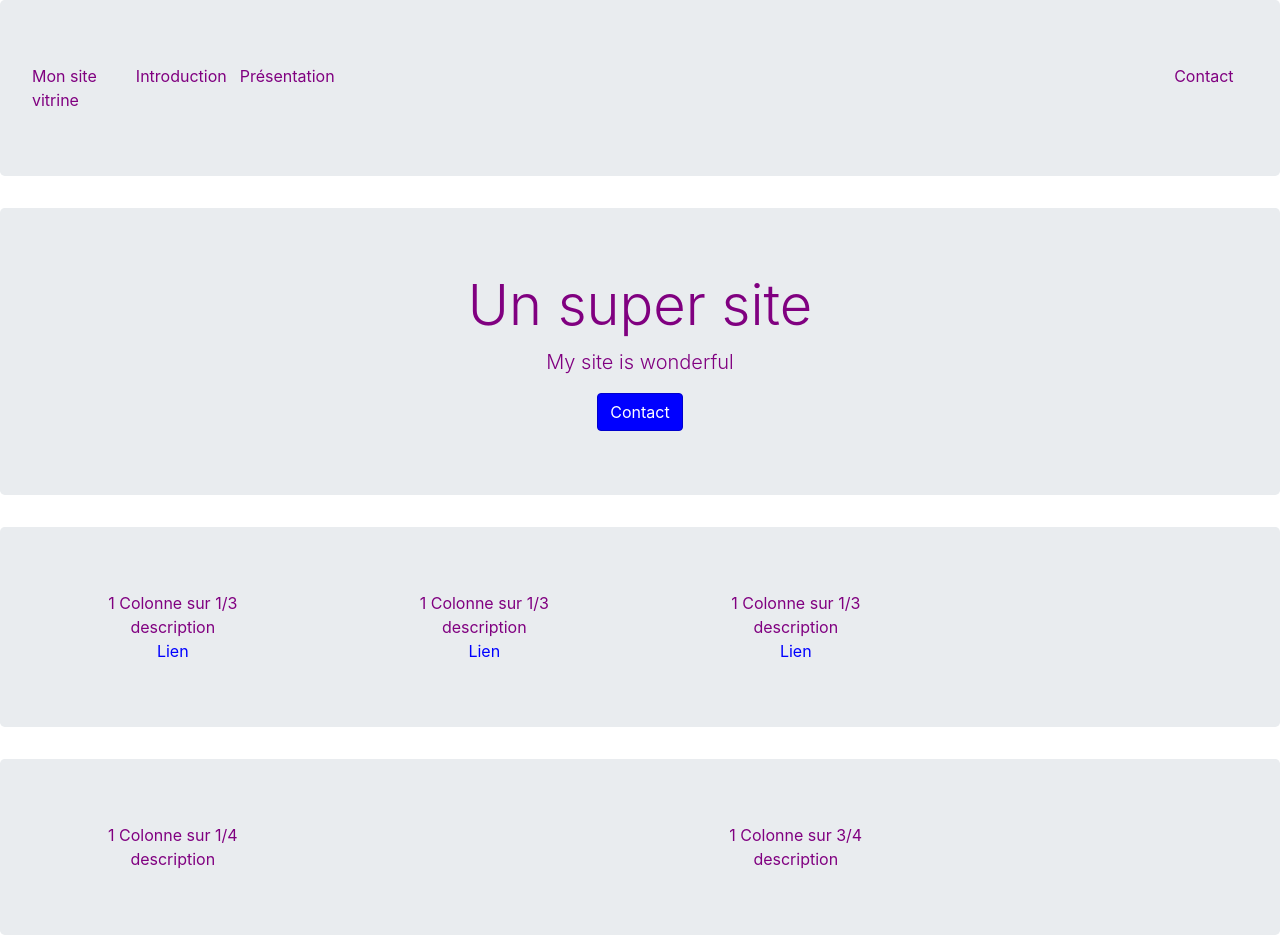
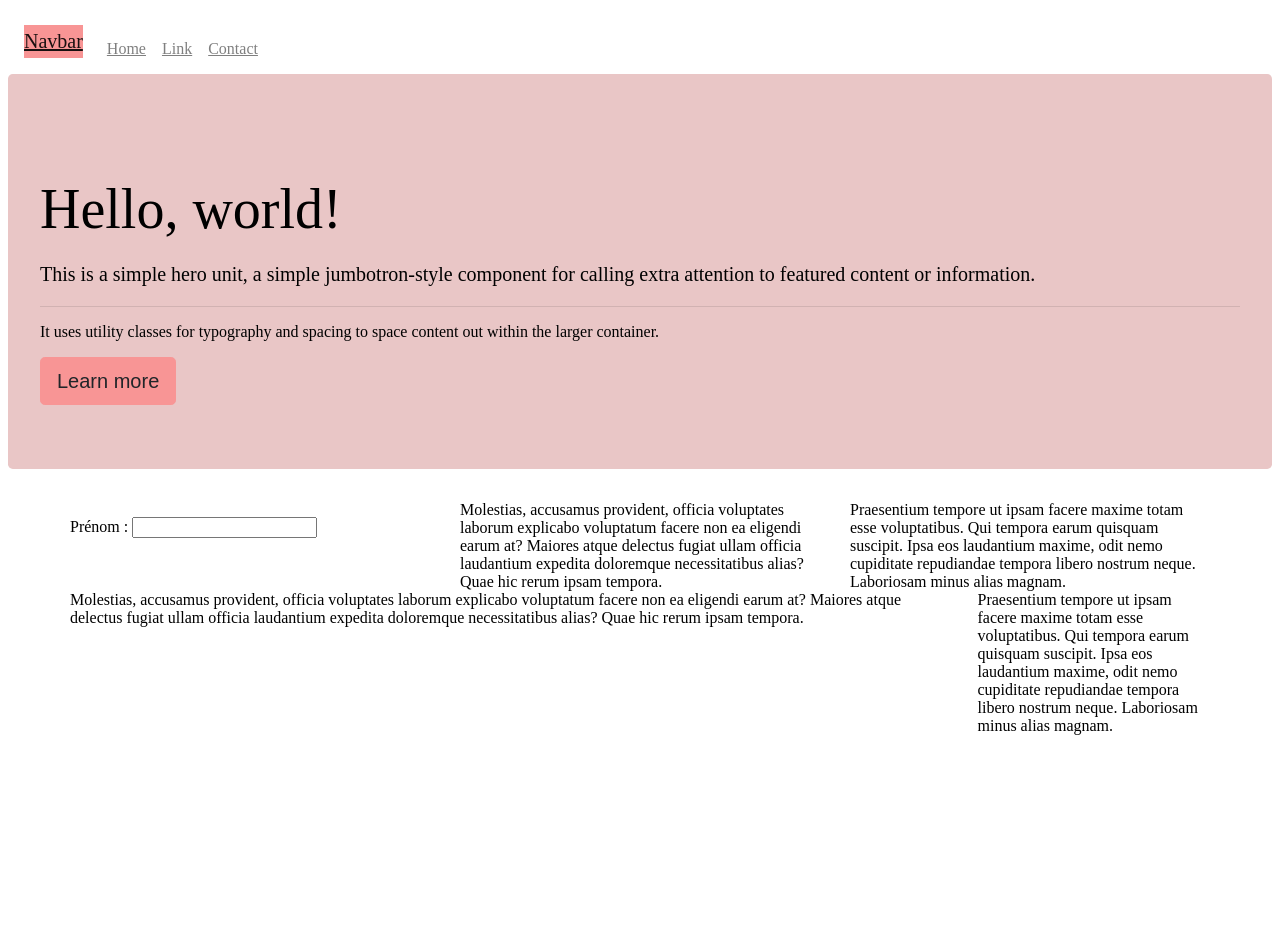
Before and after one commit to fjsafa/Formation_Industrialisation_Front_End_09032020, a website: page src/index.html in a window 1280 px wide. After the commit the page ends 885 px from the top, so only its background shows below. Drawn offline with nearby package versions, Linux system fonts and the light colour scheme; files that its build step writes are made by us from their sources; files whose address does not match are found by name.

Commit message:
docs:maj notes

```diff
--- a/src/index.html
+++ b/src/index.html
@@ -6,75 +6,107 @@
     <meta name="viewport" content="width=device-width, initial-scale=1, shrink-to-fit=no" />
 
     <!-- Bootstrap CSS -->
-    <link rel="stylesheet" href="node_modules/bootstrap/dist/css/bootstrap.min.css" />
     <link rel="stylesheet" href="css/app.css" />
+
+    <title>Hello, world!</title>
   </head>
   <body>
-    <!-- .container>div.col*3>lorem -->
+    <nav class="navbar navbar-expand-lg navbar-light bg-light">
+      <a class="navbar-brand" href="#">Navbar</a>
+      <button class="navbar-toggler" type="button" data-toggle="collapse" data-target="#menu">
+        <span class="navbar-toggler-icon"></span>
+      </button>
+
+      <div class="collapse navbar-collapse" id="menu">
+        <ul class="navbar-nav">
+          <li class="nav-item">
+            <a class="nav-link" href="#">Home</a>
+          </li>
+          <li class="nav-item">
+            <a class="nav-link" href="#">Link</a>
+          </li>
+        </ul>
+        <ul class="navbar-nav ml-auto">
+          <li class="nav-item">
+            <a class="nav-link" href="#">Contact</a>
+          </li>
+        </ul>
+      </div>
+    </nav>
     <div class="jumbotron">
+      <h1 class="display-4">Hello, world!</h1>
+      <p class="lead">
+        This is a simple hero unit, a simple jumbotron-style component for calling extra attention to featured content
+        or information.
+      </p>
+      <hr class="my-4" />
+      <p>
+        It uses utility classes for typography and spacing to space content out within the larger container.
+      </p>
+      <button class="btn btn-primary btn-lg" href="#" role="button" data-toggle="modal" data-target="#modal">
+        Learn more
+      </button>
+    </div>
+    <!-- EMMET https://emmet.io/ -->
+    <!-- .container>.row>.col*3>lorem -->
+    <div class="container">
       <div class="row">
-        <div class="col-1">Mon site vitrine</div>
-        <div class="col-1">Introduction</div>
-        <div class="col-9">Présentation</div>
-        <div class="col-1">Contact</div>
+        <div class="col-sm">
+          <p>Prénom : <input class="prenom" /></p>
+          <p class="output"></p>
+        </div>
+        <div class="col">
+          Molestias, accusamus provident, officia voluptates laborum explicabo voluptatum facere non ea eligendi earum
+          at? Maiores atque delectus fugiat ullam officia laudantium expedita doloremque necessitatibus alias? Quae hic
+          rerum ipsam tempora.
+        </div>
+        <div class="col">
+          Praesentium tempore ut ipsam facere maxime totam esse voluptatibus. Qui tempora earum quisquam suscipit. Ipsa
+          eos laudantium maxime, odit nemo cupiditate repudiandae tempora libero nostrum neque. Laboriosam minus alias
+          magnam.
         </div>
       </div>
 
-    <div class="jumbotron">
-      <h1 class="display-4 text-center">Un super site</h1>
-      <p class="lead text-center">My site is wonderful</p>
-      <div class="text-center">
-        <button type="button" class="btn btn-secondary">Contact</button>
+      <div class="row my-3">
+        <div class="col-3">
+          Molestias, accusamus provident, officia voluptates laborum explicabo voluptatum facere non ea eligendi earum
+          at? Maiores atque delectus fugiat ullam officia laudantium expedita doloremque necessitatibus alias? Quae hic
+          rerum ipsam tempora.
+        </div>
+        <div class="col">
+          Praesentium tempore ut ipsam facere maxime totam esse voluptatibus. Qui tempora earum quisquam suscipit. Ipsa
+          eos laudantium maxime, odit nemo cupiditate repudiandae tempora libero nostrum neque. Laboriosam minus alias
+          magnam.
+        </div>
       </div>
     </div>
 
-    <div class="jumbotron">
-      <div class="row">
-        <div class="col-3 text-center">
-          1 Colonne sur 1/3
-          <br />
-          description <br /><a href="lien">Lien</a>
+    <div class="modal fade" id="modal">
+      <div class="modal-dialog" role="document">
+        <div class="modal-content">
+          <div class="modal-header">
+            <h5 class="modal-title" id="exampleModalLabel">Modal title</h5>
+            <button type="button" class="close" data-dismiss="modal" aria-label="Close">
+              <span aria-hidden="true">&times;</span>
+            </button>
           </div>
-        <div class="col-3 text-center">
-          1 Colonne sur 1/3
-          <br />
-          description <br /><a href="lien">Lien</a>
+          <div class="modal-body">
+            ...
           </div>
-        <div class="col-3 text-center">
-          1 Colonne sur 1/3
-          <br />
-          description <br /><a href="lien">Lien</a>
+          <div class="modal-footer">
+            <button type="button" class="btn btn-secondary" data-dismiss="modal">
+              Close
+            </button>
+            <button type="button" class="btn btn-primary">Save changes</button>
           </div>
-      </div>
-    </div>
-    <div class="jumbotron">
-      <div class="row">
-        <div class="col-3 text-center">
-          1 Colonne sur 1/4 <br />
-          description
-        </div>
-        <div class="col-9 text-center">
-          1 Colonne sur 3/4 <br />
-          description
         </div>
       </div>
     </div>
     <!-- Optional JavaScript -->
     <!-- jQuery first, then Popper.js, then Bootstrap JS -->
-    <script
-      src="https://code.jquery.com/jquery-3.4.1.slim.min.js"
-      integrity="sha384-J6qa4849blE2+poT4WnyKhv5vZF5SrPo0iEjwBvKU7imGFAV0wwj1yYfoRSJoZ+n"
-      crossorigin="anonymous"
-    ></script>
-    <script
-      src="https://cdn.jsdelivr.net/npm/popper.js@1.16.0/dist/umd/popper.min.js"
-      integrity="sha384-Q6E9RHvbIyZFJoft+2mJbHaEWldlvI9IOYy5n3zV9zzTtmI3UksdQRVvoxMfooAo"
-      crossorigin="anonymous"
-    ></script>
-    <script
-      src="https://stackpath.bootstrapcdn.com/bootstrap/4.4.1/js/bootstrap.min.js"
-      integrity="sha384-wfSDF2E50Y2D1uUdj0O3uMBJnjuUD4Ih7YwaYd1iqfktj0Uod8GCExl3Og8ifwB6"
-      crossorigin="anonymous"
-    ></script>
+    <script src="../node_modules/jquery/dist/jquery.js"></script>
+    <script src="../node_modules/popper.js/dist/umd/popper.js"></script>
+    <script src="../node_modules/bootstrap/dist/js/bootstrap.js"></script>
+    <script src="./main.js"></script>
   </body>
 </html>
--- /dev/null
+++ b/src/js/hello.js
@@ -0,0 +1,4 @@
+function hello(name) {
+  return `Hello ${name}`;
+}
+export { hello };
--- /dev/null
+++ b/src/js/main.js
@@ -0,0 +1,8 @@
+import { hello } from './hello.js';
+/** @type {HTMLInputElement} */
+const inputPrenomEl = document.querySelector('.prenom');
+/** @type {HTMLParagraphElement} */
+const outputEl = document.querySelector('.output');
+inputPrenomEl.addEventListener('input', () => {
+  outputEl.innerText = hello(inputPrenomEl.value);
+});
--- a/src/scss/_jumbotron.scss
+++ b/src/scss/_jumbotron.scss
@@ -1,12 +1,4 @@
 .jumbotron {
-  .btn-secondary {
-    background-color: $main-color;
-    border-color: darken($main-color, 10%);
-    &:hover {
-      background-color: darken($main-color, 10%);
-      border-color: darken($main-color, 20%);
-    }
-  }
   a {
     color: $main-color;
   }
--- a/src/scss/app.scss
+++ b/src/scss/app.scss
@@ -1,13 +1,50 @@
+$jumbotron-bg: rgb(233, 198, 198);
+$primary: rgb(248, 149, 149);
+$link-color: red;
+$grid-columns: 4;
+.navbar-brand {
+  background-color: $primary;
+}
+body {
+  -webkit-user-select: none;
+}
+@import '../../node_modules/bootstrap/scss/functions';
+@import '../../node_modules/bootstrap/scss/functions';
+@import '../../node_modules/bootstrap/scss/variables';
+@import '../../node_modules/bootstrap/scss/mixins';
+// @import "../../node_modules/bootstrap/scss/root";
+// @import "../../node_modules/bootstrap/scss/reboot";
+@import '../../node_modules/bootstrap/scss/type';
+// @import "../../node_modules/bootstrap/scss/images";
+// @import "../../node_modules/bootstrap/scss/code";
+@import '../../node_modules/bootstrap/scss/grid';
+// @import "../../node_modules/bootstrap/scss/tables";
+// @import "../../node_modules/bootstrap/scss/forms";
+@import '../../node_modules/bootstrap/scss/buttons';
+@import '../../node_modules/bootstrap/scss/transitions';
+// @import "../../node_modules/bootstrap/scss/dropdown";
+// @import "../../node_modules/bootstrap/scss/button-group";
+// @import "../../node_modules/bootstrap/scss/input-group";
+// @import "../../node_modules/bootstrap/scss/custom-forms";
+@import '../../node_modules/bootstrap/scss/nav';
+@import '../../node_modules/bootstrap/scss/navbar';
+// @import "../../node_modules/bootstrap/scss/card";
+// @import "../../node_modules/bootstrap/scss/breadcrumb";
+// @import "../../node_modules/bootstrap/scss/pagination";
+// @import "../../node_modules/bootstrap/scss/badge";
+@import '../../node_modules/bootstrap/scss/jumbotron';
+// @import "../../node_modules/bootstrap/scss/alert";
+// @import "../../node_modules/bootstrap/scss/progress";
+// @import "../../node_modules/bootstrap/scss/media";
+// @import "../../node_modules/bootstrap/scss/list-group";
+// @import "../../node_modules/bootstrap/scss/close";
+// @import "../../node_modules/bootstrap/scss/toasts";
+// @import "../../node_modules/bootstrap/scss/modal";
+// @import "../../node_modules/bootstrap/scss/tooltip";
+// @import "../../node_modules/bootstrap/scss/popover";
+// @import "../../node_modules/bootstrap/scss/carousel";
+// @import "../../node_modules/bootstrap/scss/spinners";
+// @import "../../node_modules/bootstrap/scss/utilities";
+// @import "../../node_modules/bootstrap/scss/print";
+
 @import '_variables';
-@import '_jumbotron';
-body {
-  color: purple;
-}
-
-a {
-  color: $main-color;
-}
-.btn-secondary {
-  background-color: $main-color;
-  border-color: darken($main-color, 10%);
-}
--- /dev/null
+++ b/webpack.config.js
@@ -0,0 +1,6 @@
+/**@type {import('webpack').Configuration} */
+const config = {
+  devtool: false,
+  entry: './src/js/main.js',
+};
+module.exports = config;
```
Also changed, not shown: package.json (+5 -2 lines), README.md, 1 other file. Lines whose indentation alone changed are shown as unchanged.
